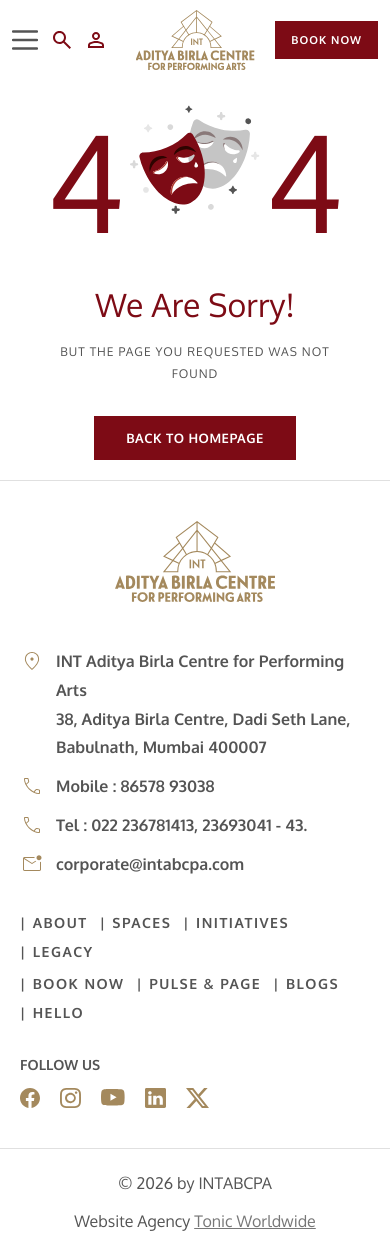
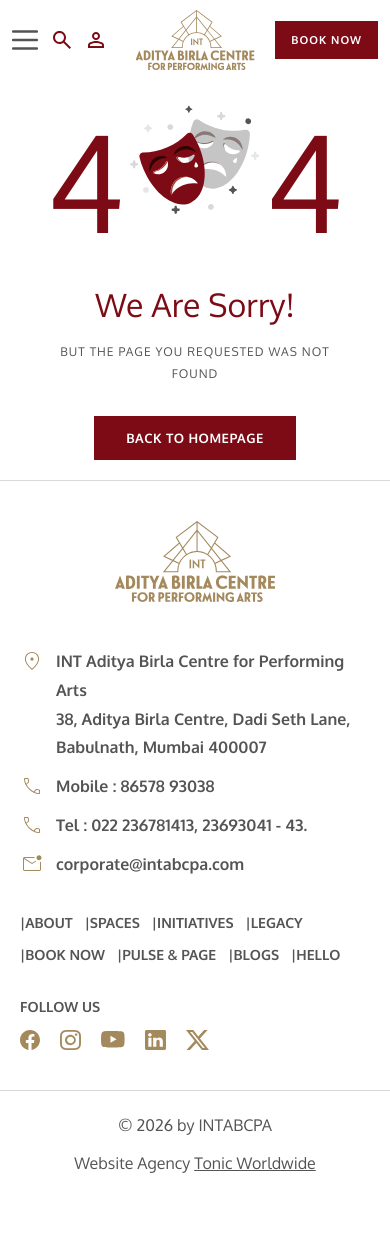
Before and after one commit to Swarangii/int-abcpa, a React (Vite) app: page /notfound in a window 390 px wide. After the commit the page ends 1198 px from the top, so only its background shows below. Built offline with nearby package versions, Linux system fonts and the light colour scheme; a web font is replaced by a local one.

Commit message:
Navbar updated

```diff
--- a/src/components/Footer/Footer.css
+++ b/src/components/Footer/Footer.css
@@ -5,10 +5,10 @@
   background-color: #ffffff;
   font-family: 'Montserrat', sans-serif;
   color: #545454;
-  border-top: 1px solid #e0e0e0; /* Subtle top line */
+  border-top: 1px solid #D9D9D9;
 }
 
-/* --- Top Section Grid --- */
+
 .footer-top {
   max-width: 1400px;
   margin: 0 auto;
@@ -28,7 +28,6 @@
   margin-left: 40px;
 }
 
-/* --- Contact Info --- */
 .contact-list {
   list-style: none;
   padding: 0;
@@ -59,7 +58,6 @@
   font-weight: 600;
 }
 
-/* --- Desktop Navigation --- */
 .nav-grid-desktop {
   display: grid;
   grid-template-columns: 1fr 1fr;
@@ -88,7 +86,6 @@
   display: none;
 }
 
-/* --- Socials --- */
 .social-title {
   font-size: 14px;
   font-weight: 600;
@@ -115,9 +112,8 @@
   transform: scale(1.1);
 }
 
-/* --- Bottom Bar --- */
 .footer-bottom {
-  border-top: 1px solid #e0e0e0;
+  border-top: 1px solid #D9D9D9;
   max-width: 1400px;
   margin: 0 auto;
   padding: 20px 40px;
@@ -133,7 +129,7 @@
 }
 
 .agency-link {
-  color: #777;
+  color: #545454;
   text-decoration: underline;
   transition: color 0.2s ease;
 }
@@ -142,13 +138,10 @@
   color: #A5834E;
 }
 
-/* ========================================= */
-/* --- RESPONSIVE STYLES (TABLET & MOBILE) --- */
-/* ========================================= */
 
 @media (max-width: 1024px) {
   .footer-top {
-    grid-template-columns: 1fr 1fr; /* Switch to 2x2 grid on tablets */
+    grid-template-columns: 1fr 1fr;
     gap: 50px;
   }
 }
@@ -161,7 +154,6 @@
     gap: 35px;
   }
 
-  /* Center the logo */
   .footer-logo-col {
     align-self: center;
     margin-bottom: 10px;
@@ -180,7 +172,7 @@
     display: flex;
     flex-direction: column;
   }
-  .nav-link::before {
+  .nav-link-footer::before {
   content: '|';
 }
   .nav-row {
@@ -194,7 +186,7 @@
     margin-top: 15px;
   }
 
-  .nav-link {
+  .nav-link-footer {
     text-decoration: none;
     color: #545454;
     font-size: 14px;
@@ -203,24 +195,20 @@
     align-items: center;
   }
 
-  /* Add the '|' separator dynamically after every link except the last one */
-  .nav-link::after {
-    /* content: '|'; */
+  .nav-link-footer::after {
     margin-left: 12px;
     color: #545454;
     font-weight: 400;
   }
 
-  .nav-link:last-child::after {
+  .nav-link-footer:last-child::after {
     display: none;
   }
 
-  /* Social Icons styling for mobile */
   .social-icons a {
-    color: #A5834E; /* Make them gold on mobile to match image */
+    color: #A5834E;
   }
 
-  /* Bottom bar adjusts to stacked layout if needed */
   .footer-bottom {
     flex-direction: column;
     gap: 10px;
--- a/src/components/Footer/Footer.jsx
+++ b/src/components/Footer/Footer.jsx
@@ -10,24 +10,16 @@
 import linkedin from "../../../public/assets/Linkedin.svg";
 import twitter from "../../../public/assets/XTwitter.svg";
 
-// const IconFacebook = () => <svg width="20" height="20" viewBox="0 0 24 24" fill="currentColor" stroke="none"><path d="M18 2h-3a5 5 0 0 0-5 5v3H7v4h3v8h4v-8h3l1-4h-4V7a1 1 0 0 1 1-1h3z"></path></svg>;
-// const IconInstagram = () => <svg width="20" height="20" viewBox="0 0 24 24" fill="none" stroke="currentColor" strokeWidth="2" strokeLinecap="round" strokeLinejoin="round"><rect x="2" y="2" width="20" height="20" rx="5" ry="5"></rect><path d="M16 11.37A4 4 0 1 1 12.63 8 4 4 0 0 1 16 11.37z"></path><line x1="17.5" y1="6.5" x2="17.51" y2="6.5"></line></svg>;
-// const IconYouTube = () => <svg width="20" height="20" viewBox="0 0 24 24" fill="currentColor" stroke="none"><path d="M22.54 6.42a2.78 2.78 0 0 0-1.94-2C18.88 4 12 4 12 4s-6.88 0-8.6.46a2.78 2.78 0 0 0-1.94 2A29 29 0 0 0 1 11.75a29 29 0 0 0 .46 5.33 2.78 2.78 0 0 0 1.94 2c1.72.46 8.6.46 8.6.46s6.88 0 8.6-.46a2.78 2.78 0 0 0 1.94-2 29 29 0 0 0 .46-5.33 29 29 0 0 0-.46-5.33z"></path><polygon points="9.75 15.02 15.5 11.75 9.75 8.48 9.75 15.02" fill="#fff"></polygon></svg>;
-// const IconLinkedIn = () => <svg width="20" height="20" viewBox="0 0 24 24" fill="currentColor" stroke="none"><path d="M16 8a6 6 0 0 1 6 6v7h-4v-7a2 2 0 0 0-2-2 2 2 0 0 0-2 2v7h-4v-7a6 6 0 0 1 6-6z"></path><rect x="2" y="9" width="4" height="12"></rect><circle cx="4" cy="4" r="2"></circle></svg>;
-// const IconX = () => <svg width="20" height="20" viewBox="0 0 24 24" fill="none" stroke="currentColor" strokeWidth="2" strokeLinecap="round" strokeLinejoin="round"><line x1="4" y1="4" x2="20" y2="20"></line><line x1="20" y1="4" x2="4" y2="20"></line></svg>;
-
 
 const Footer = () => {
   return (
     <footer className="footer-wrapper">
       <div className="footer-top">
 
-        {/* Column 1: Logo */}
         <div className="footer-col footer-logo-col">
           <img src={logo} alt="Aditya Birla Centre For Performing Arts" className="footer-logo" />
         </div>
 
-        {/* Column 2: Contact Info */}
         <div className="footer-col footer-contact-col">
           <ul className="contact-list">
             <li>
@@ -49,10 +41,8 @@
           </ul>
         </div>
 
-        {/* Column 3: Navigation */}
         <div className="footer-col footer-nav-col">
 
-          {/* Desktop Navigation (2 Columns) */}
           <div className="nav-grid-desktop">
             <div className="nav-col">
               <a href="#about">ABOUT</a>
@@ -68,25 +58,23 @@
             </div>
           </div>
 
-          {/* Mobile Navigation (Rows with pipes) */}
           <div className="nav-flex-mobile">
             <div className="nav-row">
-              <a href="#about" className="nav-link">ABOUT</a>
-              <a href="#spaces" className="nav-link">SPACES</a>
-              <a href="#initiatives" className="nav-link">INITIATIVES</a>
-              <a href="#legacy" className="nav-link">LEGACY</a>
+              <a href="#about" className="nav-link-footer">ABOUT</a>
+              <a href="#spaces" className="nav-link-footer">SPACES</a>
+              <a href="#initiatives" className="nav-link-footer">INITIATIVES</a>
+              <a href="#legacy" className="nav-link-footer">LEGACY</a>
             </div>
             <div className="nav-row mt-mobile">
-              <a href="#book" className="nav-link">BOOK NOW</a>
-              <a href="#pulse" className="nav-link">PULSE & PAGE</a>
-              <a href="#blogs" className="nav-link">BLOGS</a>
-              <a href="#hello" className="nav-link">HELLO</a>
+              <a href="#book" className="nav-link-footer">BOOK NOW</a>
+              <a href="#pulse" className="nav-link-footer">PULSE & PAGE</a>
+              <a href="#blogs" className="nav-link-footer">BLOGS</a>
+              <a href="#hello" className="nav-link-footer">HELLO</a>
             </div>
           </div>
 
         </div>
 
-        {/* Column 4: Social */}
         <div className="footer-col footer-social-col">
           <h4 className="social-title">FOLLOW US</h4>
           <div className="social-icons">
@@ -100,7 +88,6 @@
 
       </div>
 
-      {/* Footer Bottom Line */}
       <div className="footer-bottom">
         <p>© 2026 by INTABCPA</p>
         <p>Website Agency <a href="#tonic" className="agency-link">Tonic Worldwide</a></p>
--- a/src/components/Navbar/Navbar.css
+++ b/src/components/Navbar/Navbar.css
@@ -13,7 +13,6 @@
   font-family: "Oxygen", sans-serif;
 }
 
-/* Left Section */
 .navbar-left {
   display: flex;
   align-items: center;
@@ -25,7 +24,6 @@
   gap: 0;
 }
 
-/* Center Section */
 .navbar-center {
   position: absolute;
   left: 50%;
@@ -39,8 +37,6 @@
   height: 75px;
   object-fit: contain;
 }
-
-/* Right Section */
 .navbar-right {
   display: flex;
   align-items: center;
@@ -49,7 +45,7 @@
   flex: 1;
 }
 
-/* Links */
+
 .nav-link {
   text-decoration: none;
   color: #545454;
@@ -63,11 +59,8 @@
   font-family: "Oxygen", sans-serif;
 }
 
-/* .nav-link:hover {
-  color: #7D0B15;
-} */
 
-/* Buttons */
+
 .nav-btn-book {
   background-color: #7D0B15;
   color: #ffffff;
@@ -105,9 +98,6 @@
   transform: scale(1.1);
 }
 
-/* ========================================= */
-/* --- MOBILE SPECIFIC CLASSES --- */
-/* ========================================= */
 
 .mobile-menu-btn {
   display: flex;
@@ -124,8 +114,6 @@
   align-items: center;
   gap: 16px;
 }
-
-/* Media Queries just for resizing constraints, not for hiding/showing */
 @media screen and (max-width: 1024px) {
   .navbar-container.mobile-padding {
     padding: 0 20px;
@@ -160,13 +148,10 @@
   }
 }
 
-/* ========================================= */
-/* --- MOBILE DROPDOWN STYLES --- */
-/* ========================================= */
 
 .mobile-dropdown {
   position: absolute;
-  top: 100%; /* Pushes it exactly below the navbar */
+  top: 100%;
   left: 0;
   width: 100%;
   background-color: #ffffff;
@@ -174,26 +159,24 @@
   flex-direction: column;
   padding: 10px 40px 30px;
   box-sizing: border-box;
-  box-shadow: 0 10px 15px -3px rgba(0, 0, 0, 0.1); /* Soft shadow for depth */
+  box-shadow: 0 10px 15px -3px rgba(0, 0, 0, 0.1);
   z-index: 999;
   border-top: 1px solid #f0f0f0;
 }
 
-/* Modifying the base nav-link for mobile behavior */
 .nav-link.mobile-link {
   padding: 16px 0;
   border-bottom: 1px solid #f4f4f4;
-  justify-content: space-between; /* Pushes the chevron to the far right */
+  justify-content: space-between;
   width: 100%;
-  font-size: 14px; /* Slightly larger tap target for mobile */
+  font-size: 14px;
 }
 
 .nav-link.mobile-link:last-child {
   border-bottom: none;
 }
 
-/* Update padding for smaller devices to match the main navbar */
-@media screen and (max-width: 1024px) {
+@media screen and (max-width: 1144px) {
   .mobile-dropdown {
     padding: 10px 20px 20px;
   }
--- a/src/components/Navbar/Navbar.jsx
+++ b/src/components/Navbar/Navbar.jsx
@@ -24,14 +24,12 @@
 );
 
 const Navbar = () => {
-  // State to track if the screen is mobile/tablet size (1024px or less)
   const [isMobile, setIsMobile] = useState(false);
   const [isMenuOpen, setIsMenuOpen] = useState(false);
   useEffect(() => {
     const handleResize = () => {
-      const mobileView = window.innerWidth <= 1024;
+      const mobileView = window.innerWidth <= 1144;
       setIsMobile(mobileView);
-      // Auto-close menu if resizing back to desktop
       if (!mobileView) setIsMenuOpen(false);
     };
     handleResize();
@@ -39,12 +37,10 @@
     return () => window.removeEventListener('resize', handleResize);
   }, []);
 
-  // CONDITION 1: MOBILE VIEW
   if (isMobile) {
     return (
       <nav className="navbar-container mobile-padding">
         <div className="navbar-left no-gap">
-          {/* NEW: Toggle state on click */}
           <button
             className="mobile-menu-btn"
             aria-label="Menu"
@@ -65,8 +61,6 @@
         <div className="navbar-right">
           <button className="nav-btn-book mobile-btn-book">BOOK NOW</button>
         </div>
-
-        {/* NEW: Dropdown Menu */}
         {isMenuOpen && (
           <div className="mobile-dropdown">
             <Link to="/" className="nav-link mobile-link" onClick={() => setIsMenuOpen(false)}>HOME</Link>
@@ -81,8 +75,6 @@
       </nav>
     );
   }
-
-  // CONDITION 2: DESKTOP VIEW
   return (
     <nav className="navbar-container">
       <div className="navbar-left">
```
Also changed, not shown: src/components/Navbar/responsiveNavbar.css (+2 -14 lines).
